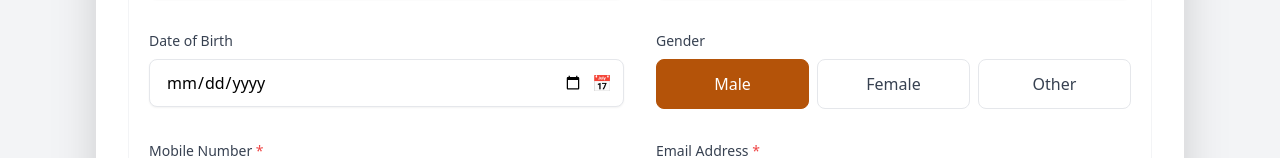
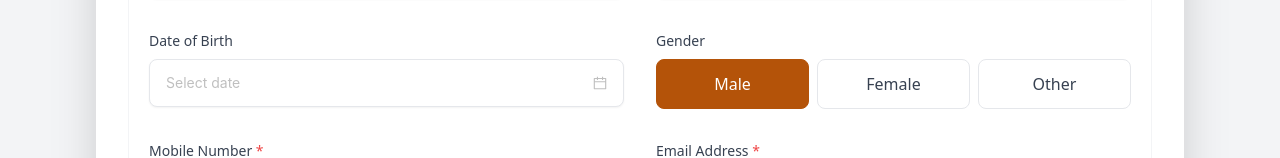
Before and after one commit to paramaguru-1593/kalyan_gss_ui, a React (Vite) app: page /profile-edit in a window 1280 px wide. Shown: the part 501-659 px from the top of the page. Built offline with nearby package versions, Linux system fonts and the light colour scheme.

Commit message:
working on otp flow

```diff
--- a/package.json
+++ b/package.json
@@ -10,7 +10,9 @@
   },
   "dependencies": {
     "@reduxjs/toolkit": "^2.11.2",
+    "antd": "^5.22.6",
     "axios": "^1.13.5",
+    "dayjs": "^1.11.13",
     "formik": "^2.4.9",
     "framer-motion": "^11.0.0",
     "react": "^18.2.0",
--- /dev/null
+++ b/src/components/DatePickerField.jsx
@@ -0,0 +1,45 @@
+import { DatePicker } from "antd";
+import dayjs from "dayjs";
+
+/**
+ * Ant Design DatePicker wired for Formik or controlled usage.
+ * - value: YYYY-MM-DD string or null
+ * - onChange: (value: string | null) => void  (receives YYYY-MM-DD or null)
+ * - disabled, min, max (YYYY-MM-DD strings), className, onBlur, ...rest
+ */
+export default function DatePickerField({
+  value,
+  onChange,
+  onBlur,
+  disabled = false,
+  min,
+  max,
+  className: baseClasses = "",
+  ...rest
+}) {
+  return (
+    <DatePicker
+      format="DD/MM/YYYY"
+      value={value ? dayjs(value, "YYYY-MM-DD") : null}
+      disabled={disabled}
+      onChange={(date) => {
+        if (!date) {
+          onChange(null);
+        } else {
+          onChange(date.format("YYYY-MM-DD"));
+        }
+      }}
+      onBlur={onBlur}
+      className={baseClasses}
+      disabledDate={(current) => {
+        if (!current) return false;
+        const minDate = min && min !== "" ? dayjs(min, "YYYY-MM-DD") : null;
+        const maxDate = max && max !== "" ? dayjs(max, "YYYY-MM-DD") : null;
+        if (minDate && current.isBefore(minDate, "day")) return true;
+        if (maxDate && current.isAfter(maxDate, "day")) return true;
+        return false;
+      }}
+      {...rest}
+    />
+  );
+}
--- a/src/pages/PersonalInfo.jsx
+++ b/src/pages/PersonalInfo.jsx
@@ -1,6 +1,7 @@
 import { useState } from "react";
 import { useNavigate, useLocation } from "react-router-dom";
 import { FaArrowLeft, FaUpload } from "react-icons/fa";
+import DatePickerField from "../components/DatePickerField";
 
 export default function PersonalInfo() {
   const navigate = useNavigate();
@@ -111,13 +112,11 @@ export default function PersonalInfo() {
 
             {/* DOB */}
             <div className="md:col-span-1">
-                <input
-                type="date"
-                value={dateOfBirth}
-                onChange={(e) =>
-                    setDateOfBirth(e.target.value)
-                }
-                className="w-full border p-3 rounded-lg focus:ring-2 focus:ring-amber-500 outline-none transition"
+                <DatePickerField
+                  value={dateOfBirth || null}
+                  onChange={(v) => setDateOfBirth(v ?? "")}
+                  className="w-full border p-3 rounded-lg focus:ring-2 focus:ring-amber-500 outline-none transition"
+                  style={{ width: "100%" }}
                 />
             </div>
 
--- a/src/pages/ProfileEdit.jsx
+++ b/src/pages/ProfileEdit.jsx
@@ -7,6 +7,7 @@ import { FaArrowLeft, FaUpload, FaCheckCircle, FaDownload } from "react-icons/fa
 import { getCustomerDetails, getCustomerKycInfo, updateCustomerBankDetails, updateCustomerKyc } from "../api/apiHelper";
 import Constants from "../utils/constants";
 import { updatePersonalDetails } from "../store/scheme/schemesApi";
+import DatePickerField from "../components/DatePickerField";
 
 const inputClass =
   "w-full h-12 px-4 rounded-lg border border-gray-200 bg-white shadow-sm focus:outline-none focus:ring-2 focus:ring-amber-500 transition-all";
@@ -573,16 +574,6 @@ export default function ProfileEdit() {
     }, 800);
   };
 
-  const dateInputValue = (() => {
-    const d = personalFormik.values.dateOfBirth;
-    if (!d) return "";
-    if (d.includes("/")) {
-      const [day, m, y] = d.split("/");
-      return y && m && day ? `${y}-${m.padStart(2, "0")}-${day.padStart(2, "0")}` : d;
-    }
-    return d;
-  })();
-
   return (
     <div className="flex flex-col">
       {/* Top bar - full width */}
@@ -673,17 +664,13 @@ export default function ProfileEdit() {
                 </div>
                 <div>
                   <label className={labelClass}>Date of Birth</label>
-                  <div className="relative">
-                    <input
-                      type="date"
-                      name="dateOfBirth"
-                      value={dateInputValue}
-                      onChange={(e) => personalFormik.setFieldValue("dateOfBirth", e.target.value)}
-                      onBlur={personalFormik.handleBlur}
-                      className={`${inputClass} pr-10`}
-                    />
-                    <span className="absolute right-3 top-1/2 -translate-y-1/2 text-gray-400 pointer-events-none">📅</span>
-                  </div>
+                  <DatePickerField
+                    value={personalFormik.values.dateOfBirth || null}
+                    onChange={(v) => personalFormik.setFieldValue("dateOfBirth", v ?? "")}
+                    onBlur={personalFormik.handleBlur}
+                    className={inputClass}
+                    style={{ width: "100%" }}
+                  />
                 </div>
                 <div>
                   <label className={labelClass}>Gender</label>
@@ -827,13 +814,12 @@ export default function ProfileEdit() {
                 </div>
                 <div>
                   <label className={labelClass}>Nominee Date of Birth</label>
-                  <input
-                    type="date"
-                    name="nomineeDob"
-                    value={personalFormik.values.nomineeDob}
-                    onChange={personalFormik.handleChange}
+                  <DatePickerField
+                    value={personalFormik.values.nomineeDob || null}
+                    onChange={(v) => personalFormik.setFieldValue("nomineeDob", v ?? "")}
                     onBlur={personalFormik.handleBlur}
                     className={inputClass}
+                    style={{ width: "100%" }}
                   />
                 </div>
                 <div>
--- a/src/pages/onboarding/PersonalDetailsStep.jsx
+++ b/src/pages/onboarding/PersonalDetailsStep.jsx
@@ -9,6 +9,7 @@ import { updatePersonalDetails } from "../../store/scheme/schemesApi";
 import OnboardingLayout from "../../components/onboarding/OnboardingLayout";
 import FormFooterButtons from "../../components/onboarding/FormFooterButtons";
 import { getInitialPersonalValues } from "./onboardingFormUtils";
+import DatePickerField from "../../components/DatePickerField";
 
 const inputClass =
   "w-full h-12 px-4 rounded-lg border border-gray-200 bg-white shadow-sm focus:outline-none focus:ring-2 focus:ring-amber-500 transition-all";
@@ -143,16 +144,6 @@ export default function PersonalDetailsStep() {
       .finally(() => setLoading(false));
   }, []);
 
-  const dateInputValue = (() => {
-    const d = formik.values.dateOfBirth;
-    if (!d) return "";
-    if (d.includes("/")) {
-      const [day, m, y] = d.split("/");
-      return y && m && day ? `${y}-${m.padStart(2, "0")}-${day.padStart(2, "0")}` : d;
-    }
-    return d;
-  })();
-
   const handleSkip = () => {
     navigate("/onboarding/kyc-details", { replace: true });
   };
@@ -198,13 +189,12 @@ export default function PersonalDetailsStep() {
           </div>
           <div>
             <label className={labelClass}>Date of Birth</label>
-            <input
-              type="date"
-              name="dateOfBirth"
-              value={dateInputValue}
-              onChange={(e) => formik.setFieldValue("dateOfBirth", e.target.value)}
+            <DatePickerField
+              value={formik.values.dateOfBirth || null}
+              onChange={(v) => formik.setFieldValue("dateOfBirth", v ?? "")}
               onBlur={formik.handleBlur}
               className={inputClass}
+              style={{ width: "100%" }}
             />
           </div>
           <div>
@@ -346,13 +336,12 @@ export default function PersonalDetailsStep() {
           </div>
           <div>
             <label className={labelClass}>Nominee Date of Birth</label>
-            <input
-              type="date"
-              name="nomineeDob"
-              value={formik.values.nomineeDob}
-              onChange={formik.handleChange}
+            <DatePickerField
+              value={formik.values.nomineeDob || null}
+              onChange={(v) => formik.setFieldValue("nomineeDob", v ?? "")}
               onBlur={formik.handleBlur}
               className={inputClass}
+              style={{ width: "100%" }}
             />
           </div>
           <div>
```
Also changed, not shown: 1 other file (tests, documents, lock files or other folders).
